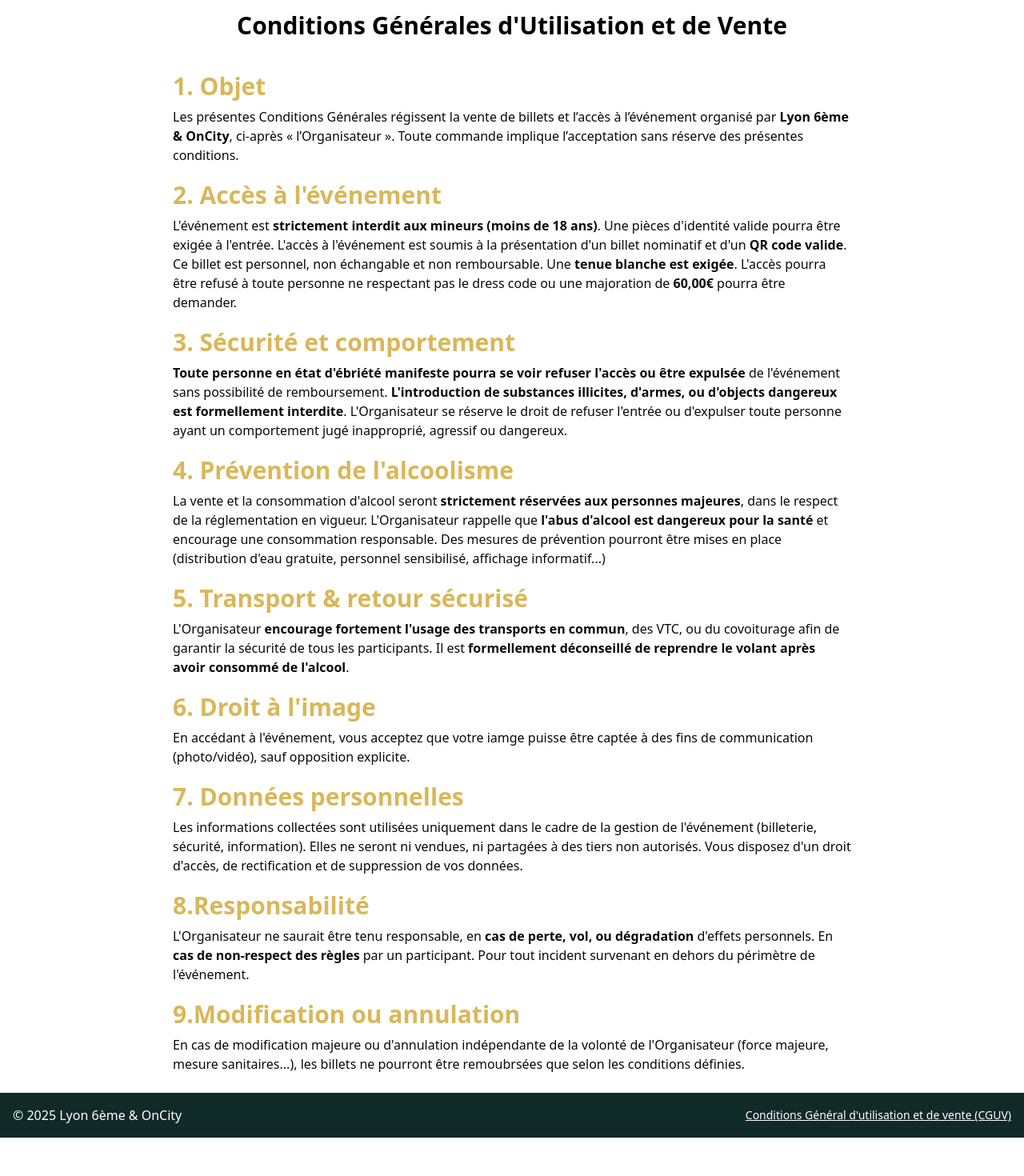
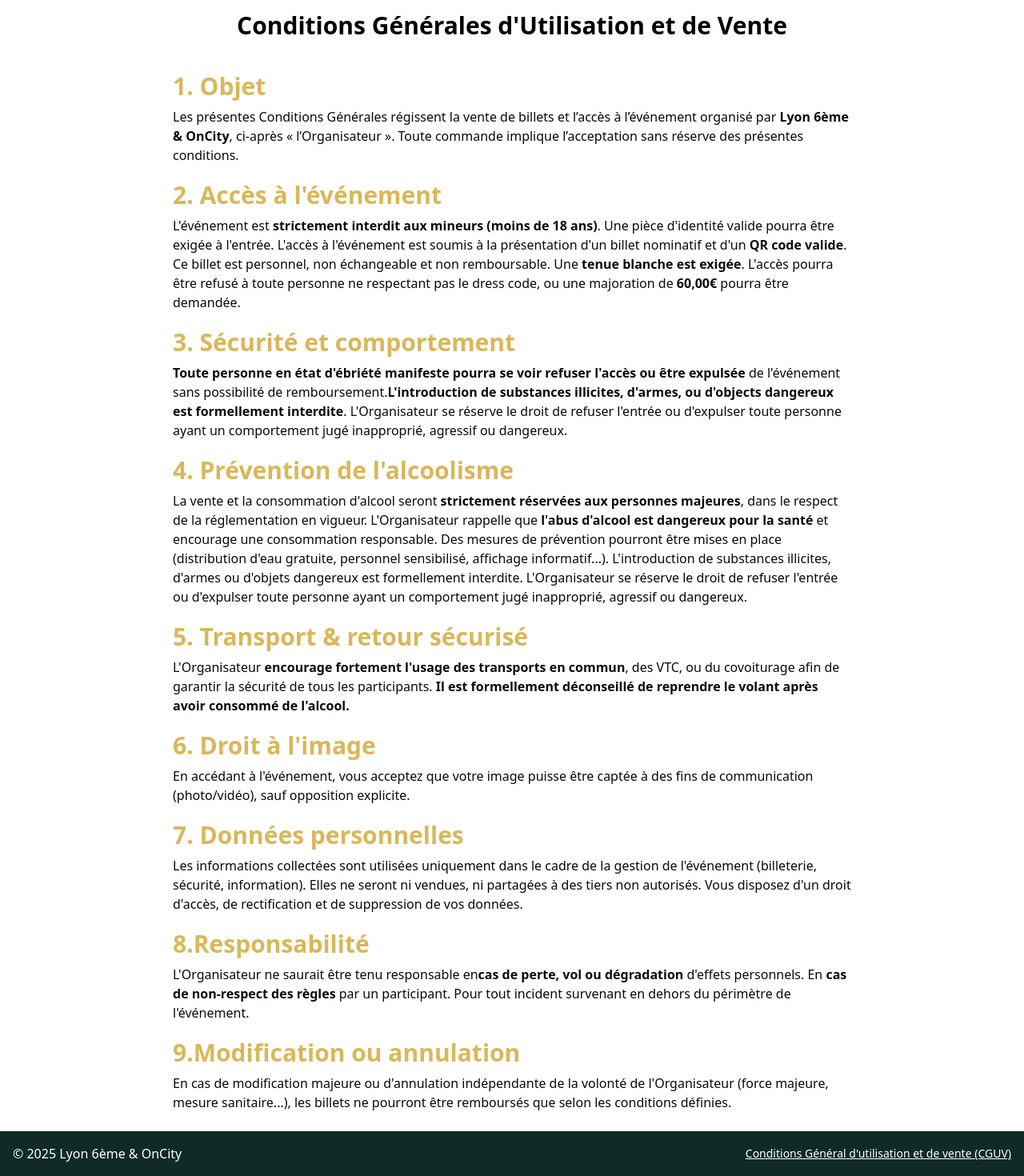
Before and after one commit to BapeCode/oncity-billeterie, a Next.js app: page /cguv in a window 1280 px wide. Shown: the part 131-1601 px from the top of the page at 80% size. Before the commit the page ends 1553 px from the top, so only its background shows below. Built offline with nearby package versions, Linux system fonts and the light colour scheme; what next-safe-action would draw is missing.

Commit message:
Update CGU

```diff
--- a/src/app/cguv/page.tsx
+++ b/src/app/cguv/page.tsx
@@ -30,15 +30,15 @@
           </h1>
 
           <span className="text-left text-md wrap-break-word">
-            L'événement est{" "}
+            L&#39;événement est{" "}
             <strong>strictement interdit aux mineurs (moins de 18 ans)</strong>.
-            Une pièces d'identité valide pourra être exigée à l'entrée. L'accès
-            à l'événement est soumis à la présentation d'un billet nominatif et
-            d'un <strong>QR code valide</strong>. Ce billet est personnel, non
-            échangable et non remboursable. Une{" "}
-            <strong>tenue blanche est exigée</strong>. L'accès pourra être
-            refusé à toute personne ne respectant pas le dress code ou une
-            majoration de <strong>60,00€</strong> pourra être demander.
+            Une pièce d&#39;identité valide pourra être exigée à l&#39;entrée.
+            L&#39;accès à l&#39;événement est soumis à la présentation d&#39;un
+            billet nominatif et d&#39;un <strong>QR code valide</strong>. Ce
+            billet est personnel, non échangeable et non remboursable. Une{" "}
+            <strong>tenue blanche est exigée</strong>. L&#39;accès pourra
+            être refusé à toute personne ne respectant pas le dress code, ou une
+            majoration de <strong>60,00€</strong> pourra être demandée.
           </span>
         </div>
 
@@ -49,10 +49,10 @@
 
           <span className="text-left text-md wrap-break-word">
             <strong>
-              Toute personne en état d'ébriété manifeste pourra se voir refuser
-              l'accès ou être expulsée
+              Toute personne en état d&#39;ébriété manifeste pourra se voir
+              refuser l&#39;accès ou être expulsée
             </strong>{" "}
-            de l'événement sans possibilité de remboursement.{" "}
+            de l&#39;événement sans possibilité de remboursement.
             <strong>
               L'introduction de substances illicites, d'armes, ou d'objects
               dangereux est formellement interdite
@@ -75,7 +75,11 @@
             que <strong>l'abus d'alcool est dangereux pour la santé</strong> et
             encourage une consommation responsable. Des mesures de prévention
             pourront être mises en place (distribution d'eau gratuite, personnel
-            sensibilisé, affichage informatif...)
+            sensibilisé, affichage informatif...). L&#39;introduction de
+            substances illicites, d&#39;armes ou d&#39;objets dangereux est
+            formellement interdite. L&#39;Organisateur se réserve le droit de
+            refuser l&#39;entrée ou d&#39;expulser toute personne ayant un
+            comportement jugé inapproprié, agressif ou dangereux.
           </span>
         </div>
 
@@ -85,17 +89,16 @@
           </h1>
 
           <span className="text-left text-md wrap-break-word">
-            L'Organisateur{" "}
+            L&#39;Organisateur{" "}
             <strong>
-              encourage fortement l'usage des transports en commun
+              encourage fortement l&#39;usage des transports en commun
             </strong>
             , des VTC, ou du covoiturage afin de garantir la sécurité de tous
-            les participants. Il est{" "}
+            les participants.{" "}
             <strong>
-              formellement déconseillé de reprendre le volant après avoir
-              consommé de l'alcool
+              Il est formellement déconseillé de reprendre le volant après avoir
+              consommé de l&#39;alcool.{" "}
             </strong>
-            .
           </span>
         </div>
 
@@ -105,9 +108,9 @@
           </h1>
 
           <span className="text-left text-md wrap-break-word">
-            En accédant à l'événement, vous acceptez que votre iamge puisse être
-            captée à des fins de communication (photo/vidéo), sauf opposition
-            explicite.
+            En accédant à l&#39;événement, vous acceptez que votre image puisse
+            être captée à des fins de communication (photo/vidéo), sauf
+            opposition explicite.
           </span>
         </div>
 
@@ -131,11 +134,11 @@
           </h1>
 
           <span className="text-left text-md wrap-break-word">
-            L'Organisateur ne saurait être tenu responsable, en{" "}
-            <strong>cas de perte, vol, ou dégradation</strong> d'effets
+            L&#39;Organisateur ne saurait être tenu responsable en
+            <strong>cas de perte, vol ou dégradation</strong> d&#39;effets
             personnels. En <strong>cas de non-respect des règles</strong> par un
             participant. Pour tout incident survenant en dehors du périmètre de
-            l'événement.
+            l&#39;événement.
           </span>
         </div>
 
@@ -145,10 +148,10 @@
           </h1>
 
           <span className="text-left text-md wrap-break-word">
-            En cas de modification majeure ou d'annulation indépendante de la
-            volonté de l'Organisateur (force majeure, mesure sanitaires...), les
-            billets ne pourront être remoubrsées que selon les conditions
-            définies.
+            En cas de modification majeure ou d&#39;annulation indépendante de
+            la volonté de l&#39;Organisateur (force majeure, mesure
+            sanitaire...), les billets ne pourront être remboursés que selon les
+            conditions définies.
           </span>
         </div>
       </div>
```
